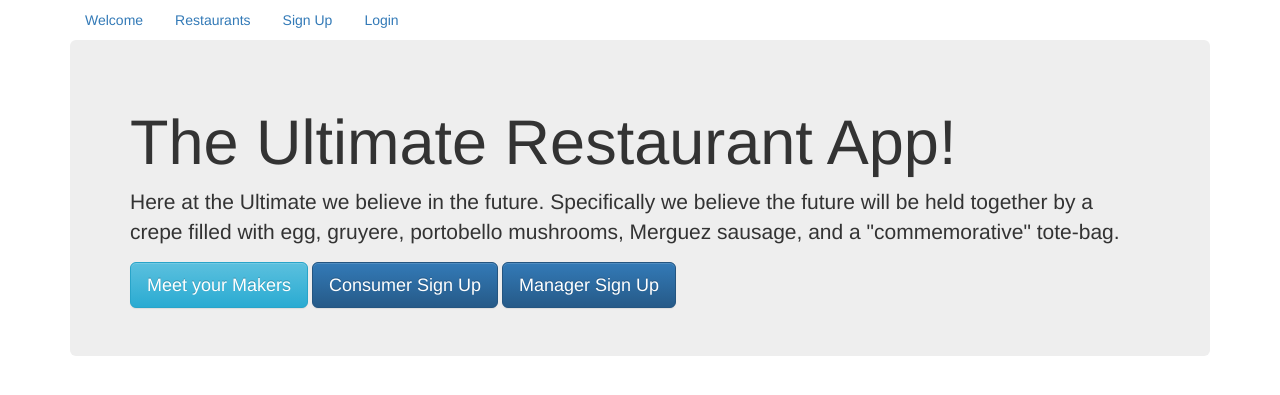
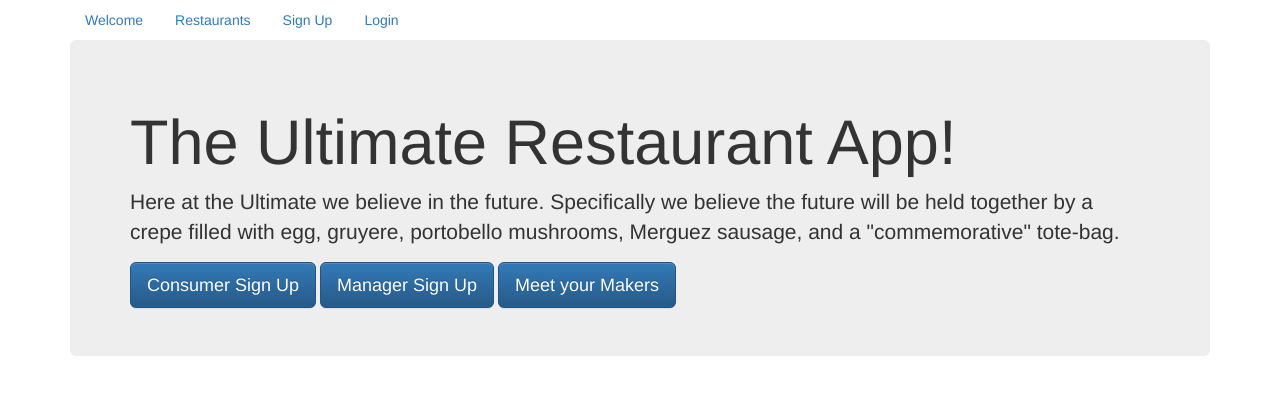
Before and after one commit to jnwcki/restaurant_project, a Django app: page / in a window 1280 px wide. Shown: the top 395 px of the page. Run offline with Django 3.2, Linux system fonts and the light colour scheme; some libraries are stand-ins or nearby versions.

Commit message:
homepage

```diff
--- a/restaurant_project/templates/index.html
+++ b/restaurant_project/templates/index.html
@@ -4,9 +4,9 @@
   <div class="jumbotron">
   <h1>The Ultimate Restaurant App!</h1>
   <p>Here at the Ultimate we believe in the future.  Specifically we believe the future will be held together by a crepe filled with egg, gruyere, portobello mushrooms, Merguez sausage, and a "commemorative" tote-bag.  </p>
-  <button type="button" class="btn btn-info btn-lg" data-toggle="modal" data-target="#Makers">Meet your Makers</button>
   <a class="btn btn-primary btn-lg" href="{% url 'signup_consumer' %}" role="button">Consumer Sign Up</a>
   <a class="btn btn-primary btn-lg" href="{% url 'signup_manager' %}" role="button">Manager Sign Up</a>
+  <button type="button" class="btn btn-primary btn-lg" data-toggle="modal" data-target="#Makers">Meet your Makers</button>
 
     <div id="Makers" class="modal fade" role="dialog">
       <div class="modal-dialog">
```
